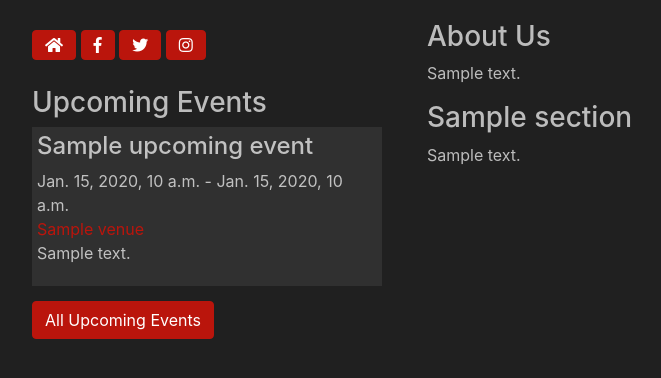
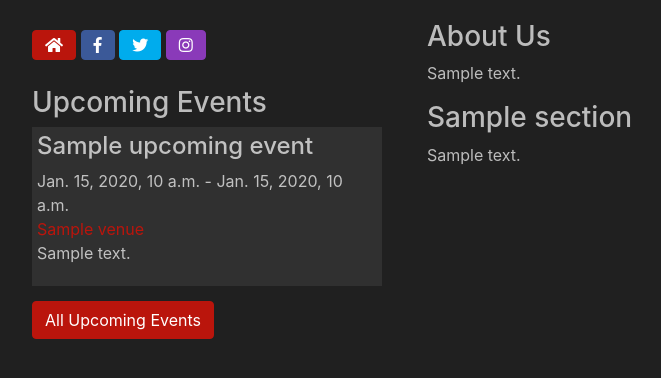
Before and after one commit to devdupont/Rocky-Rollcall, a Django app: template castpage/templates/castpage/home.html in a window 1280 px wide. Shown: the part 98-476 px from the top of the page, without its empty margins (53-714 px from the left). Run offline with Django 3.2, Linux system fonts and the light colour scheme; the template is opened without the code that fills it: most values are stand-ins (such as "Sample title", 1, 10 or a date in 2020); some libraries are stand-ins or nearby versions.

Commit message:
Colored social buttons

```diff
--- a/castpage/templates/castpage/home.html
+++ b/castpage/templates/castpage/home.html
@@ -14,9 +14,9 @@
                 <div class="col">
                     <p>
                     {% if cast.external_url %}<a class="btn btn-primary" href="{{ cast.external_url }}" role="button"><i class="fas fa-home"></i></a>{% endif %}
-                    {% if cast.facebook_url %}<a class="btn btn-primary" href="{{ cast.facebook_url }}" role="button"><i class="fab fa-facebook-f"></i></a>{% endif %}
-                    {% if cast.twitter_user %}<a class="btn btn-primary" href="https://twitter.com/{{ cast.twitter_user }}" role="button"><i class="fab fa-twitter"></i></a>{% endif %}
-                    {% if cast.instagram_user %}<a class="btn btn-primary" href="https://instagram.com/{{ cast.instagram_user }}" role="button"><i class="fab fa-instagram"></i></a>{% endif %}
+                    {% if cast.facebook_url %}<a class="btn btn-primary" href="{{ cast.facebook_url }}" role="button" style="background-color: #3B5998; border-color: #3B5998"><i class="fab fa-facebook-f"></i></a>{% endif %}
+                    {% if cast.twitter_user %}<a class="btn btn-primary" href="https://twitter.com/{{ cast.twitter_user }}" role="button" style="background-color: #00aced; border-color: #00aced"><i class="fab fa-twitter"></i></a>{% endif %}
+                    {% if cast.instagram_user %}<a class="btn btn-primary" href="https://instagram.com/{{ cast.instagram_user }}" role="button" style="background-color: #8a3ab9; border-color: #8a3ab9"><i class="fab fa-instagram"></i></a>{% endif %}
                     </p>
                 </div>
             </div>
@@ -56,7 +56,7 @@
             {% endfor %}
             {% if show_management %}
             <div class="col">
-                <a href="{% url 'cast_section_new' slug=cast.slug %}" class="btn btn-primary" role="button"><i class="fas fa-plus"></i></a>
+                <a href="{% url 'cast_section_new' slug=cast.slug %}" class="btn btn-primary" role="button">New Section <i class="fas fa-plus"></i></a>
             </div>
             {% endif %}
         </div>
```
